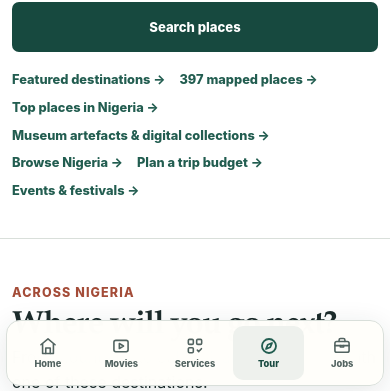
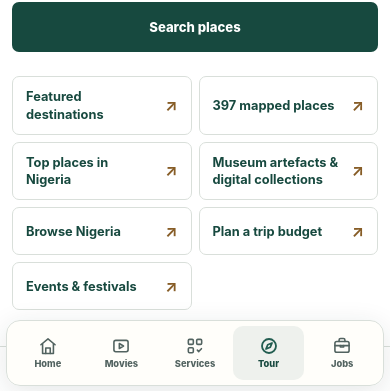
Before and after one commit to eghosa001/nigeria, a Next.js app: page /explore in a window 390 px wide. Shown: the part 450-841 px from the top of the page. Built offline with nearby package versions, Linux system fonts and the light colour scheme; no server answers.

Commit message:
design: fix visually verified light-mode jobs, tour shortcuts and mobile movie hierarchy

```diff
--- a/app/editorial-theme.css
+++ b/app/editorial-theme.css
@@ -728,17 +728,94 @@ html[data-theme="dark"] :where(.mobile-admin-action) {
 }
 
 
-/* The jobs verification panel and featured jobs CTA are intentionally dark.
-   Ivory & Ink's neutral card contract must not put pale copy on white cards. */
-html[data-theme="light"] .jobs-trust-panel,
+/* Dark mode retains cinematic/contrast-led information panels.
+   In light mode these become paper cards with verified readable text. */
 html[data-theme="dark"] .jobs-trust-panel {
   background: #0d2d21 !important;
   border-color: #29483a !important;
   color: #ffffff !important;
 }
-html[data-theme="light"] .jobs-path-card-dark,
 html[data-theme="dark"] .jobs-path-card-dark {
   background: #173329 !important;
   border-color: #29483a !important;
   color: #ffffff !important;
 }
+html[data-theme="light"] :where(.jobs-trust-panel, .jobs-path-card-dark) {
+  background: var(--editorial-paper) !important;
+  background-image: none !important;
+  border: 1px solid var(--editorial-rule) !important;
+  border-top: 3px solid var(--editorial-slate) !important;
+  border-radius: var(--editorial-radius);
+  color: var(--editorial-ink) !important;
+  box-shadow: none;
+}
+html[data-theme="light"] .jobs-trust-panel :where(> span, > strong, > b),
+html[data-theme="light"] .jobs-trust-panel > span {
+  color: var(--editorial-slate);
+}
+html[data-theme="light"] .jobs-trust-panel > strong,
+html[data-theme="light"] .jobs-trust-panel b { color: var(--editorial-ink); }
+html[data-theme="light"] .jobs-trust-panel :where(p, small) { color: var(--editorial-muted); }
+html[data-theme="light"] .jobs-trust-panel > div { border-top-color: var(--editorial-rule); }
+html[data-theme="light"] .jobs-path-card-dark :where(h2, h3, strong, p, span) { color: var(--editorial-ink); }
+
+/* Audit-derived: replace the Tour hub's unstructured text-link jumble with
+   a compact, tappable directory of useful starting points. */
+html[data-theme="light"] .tour-compact-hero .primary-shortcuts {
+  display: grid;
+  grid-template-columns: repeat(3, minmax(0,1fr));
+  max-width: 930px;
+  gap: 8px;
+  margin-top: 24px;
+}
+html[data-theme="light"] .tour-compact-hero .primary-shortcuts a {
+  min-width: 0;
+  min-height: 48px;
+  display: flex;
+  align-items: center;
+  justify-content: space-between;
+  gap: 12px;
+  padding: 11px 13px;
+  border: 1px solid var(--editorial-rule);
+  border-radius: 7px;
+  background: var(--editorial-paper);
+  color: var(--editorial-action);
+  line-height: 1.35;
+  font-weight: 750;
+  text-decoration: none;
+}
+html[data-theme="light"] .tour-compact-hero .primary-shortcuts a::after {
+  content: "↗";
+  flex: 0 0 auto;
+  font-size: 1rem;
+  color: var(--editorial-ochre);
+}
+html[data-theme="light"] .tour-compact-hero .primary-shortcuts a:hover {
+  border-color: var(--editorial-action);
+  background: var(--editorial-tint);
+}
+
+/* Mobile: show movie title and the verified watching context BEFORE poster.
+   The old poster-first stack concealed the film title beyond the first fold. */
+@media (max-width: 760px) {
+  html[data-theme="light"] .movie-detail-copy { order: -1; }
+  html[data-theme="light"] .movie-detail-artwork { max-width: 300px; margin-inline: auto; }
+  html[data-theme="light"] .movie-detail-hero-grid { gap: 23px; }
+  html[data-theme="light"] .tour-compact-hero .primary-shortcuts {
+    grid-template-columns: repeat(2, minmax(0,1fr));
+    gap: 7px;
+  }
+  html[data-theme="light"] .jobs-hero {
+    padding-block: 34px 44px;
+  }
+  html[data-theme="light"] .jobs-hero h1 {
+    font-size: clamp(2.05rem, 8.9vw, 2.55rem);
+    line-height: 1.07;
+    max-width: 26ch;
+  }
+}
+@media (max-width: 350px) {
+  html[data-theme="light"] .tour-compact-hero .primary-shortcuts {
+    grid-template-columns: minmax(0,1fr);
+  }
+}
```
